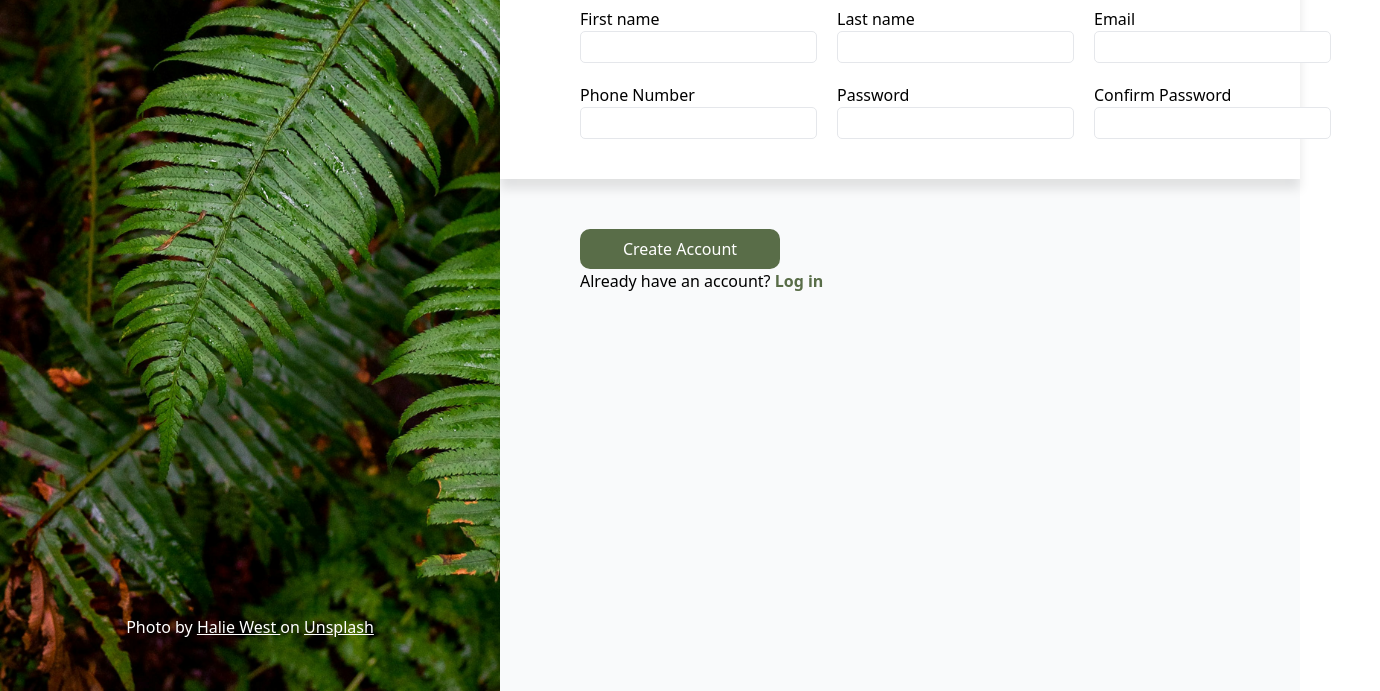
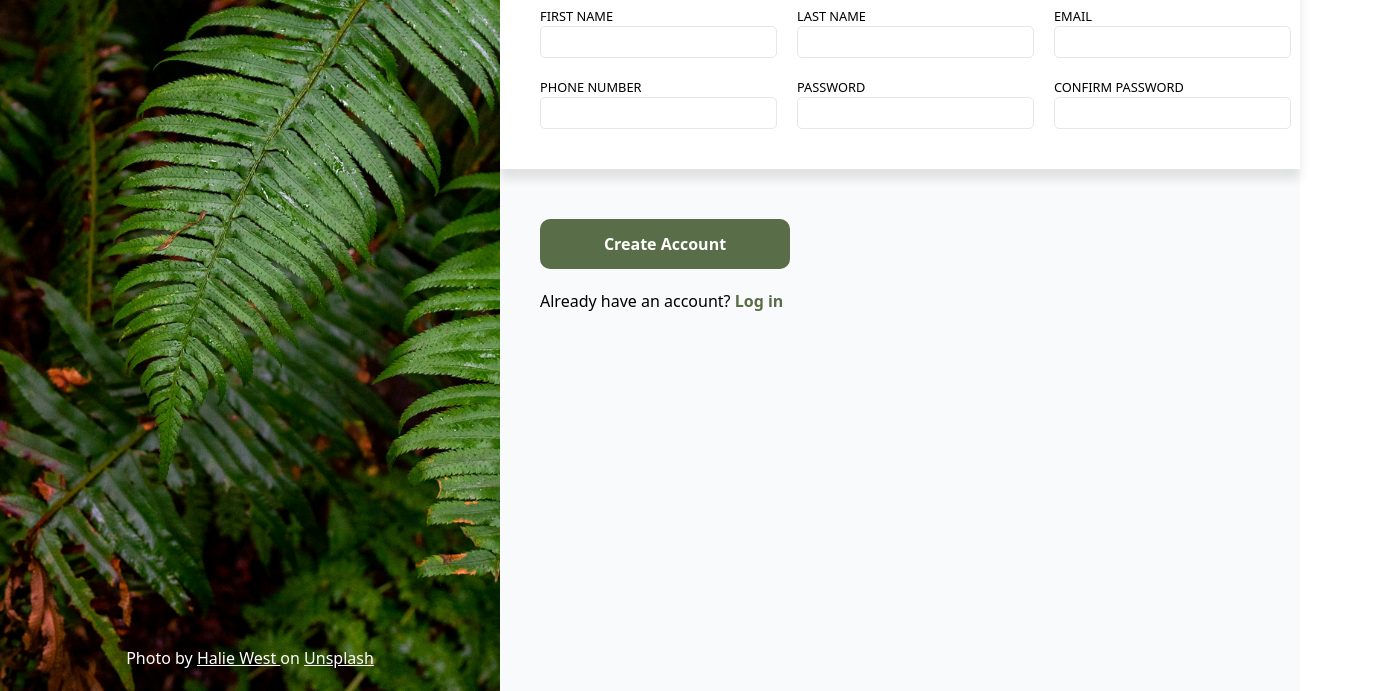
Before and after one commit to Huangphoux/odin-sigh_nap, a plain HTML site: page index.html in a window 1280 px wide. Shown: the part 349-1040 px from the top of the page, 1380 px wide, since content can reach past the window. Drawn offline with Linux system fonts and the light colour scheme.

Commit message:
Finish styling

```diff
--- a/index.html
+++ b/index.html
@@ -33,14 +33,14 @@
             <div class="top">
                 <div>
                     This is not a real online service! You know you need something like this in your life to help you realize your deepest
-                    dreams.<br>Sign up <em>now</em> to get started.
+                    dreams.<br />Sign up <em>now</em> to get started.
                 </div>
                 <div>You <em>know</em> you want to.</div>
             </div>
             <div class="form">
                 <div>Let's do this!</div>
 
-                <form action="get">
+                <form>
                     <div>
                         <label for="first-name">First name</label>
                         <input type="text" id="first-name" name="first-name" />
@@ -59,11 +59,11 @@
                     </div>
                     <div>
                         <label for="password">Password</label>
-                        <input type="password" id="password" name="password" />
+                        <input type="password" id="password" name="password" minlength="12"/>
                     </div>
                     <div>
                         <label for="confirm-password">Confirm Password</label>
-                        <input type="password" id="confirm-password" name="password" />
+                        <input type="password" id="confirm-password" name="password" minlength="12"/>
                     </div>
                 </form>
             </div>
--- a/style.css
+++ b/style.css
@@ -322,7 +322,7 @@ body {
     align-self: center;
 
     position: relative;
-    bottom: 5%;
+    bottom: 2%;
 }
 
 .credits a {
@@ -344,7 +344,7 @@ body {
 
 .top {
     margin-top: 50px;
-    padding: 0px 20% 0px 10%;
+    padding: 0px 20% 0px 5%;
 
     font-weight: 600;
     font-size: 1.3rem;
@@ -355,14 +355,12 @@ body {
 }
 
 .form {
-    padding: 20px 10% 40px;
+    padding: 20px 5% 40px;
     /* border: 1px solid CanvasText; */
     box-shadow: 0 10px 10px rgb(0 0 0 / 0.1);
 
     background-color: white;
 }
-
-
 
 form {
     width: 800px;
@@ -372,6 +370,12 @@ form {
     flex-wrap: wrap;
 
     gap: 20px;
+}
+
+label {
+    text-transform: uppercase;
+    font-weight: 500;
+    font-size: 0.8rem;
 }
 
 form div {
@@ -391,16 +395,13 @@ input {
     border-radius: 5px;
 }
 
-button {
-    background-color: #596D48;
-    color: White;
-    border: none;
-    padding: 2px 30px;
+input:focus {
+    outline: 1px solid blue;
+    box-shadow: 0 10px 10px rgb(0 0 0 / 0.1);
+}
 
-    width: 200px;
-    height: 40px;
-
-    border-radius: 10px;
+input:invalid {
+    outline: 1px solid red;
 }
 
 .login a {
@@ -410,5 +411,26 @@ button {
 }
 
 .bottom {
-    padding: 0 10%;
+    padding: 0 5%;
+    display: flex;
+    flex-direction: column;
+    gap: 20px;
 }
+
+button {
+    background-color: #596D48;
+    color: White;
+    border: none;
+    padding: 5px 30px;
+
+    width: 250px;
+    height: 50px;
+
+    border-radius: 10px;
+
+    font-weight: bold;
+}
+
+button:hover {
+    cursor: pointer;
+}
```
Also changed, not shown: 1 other file.
